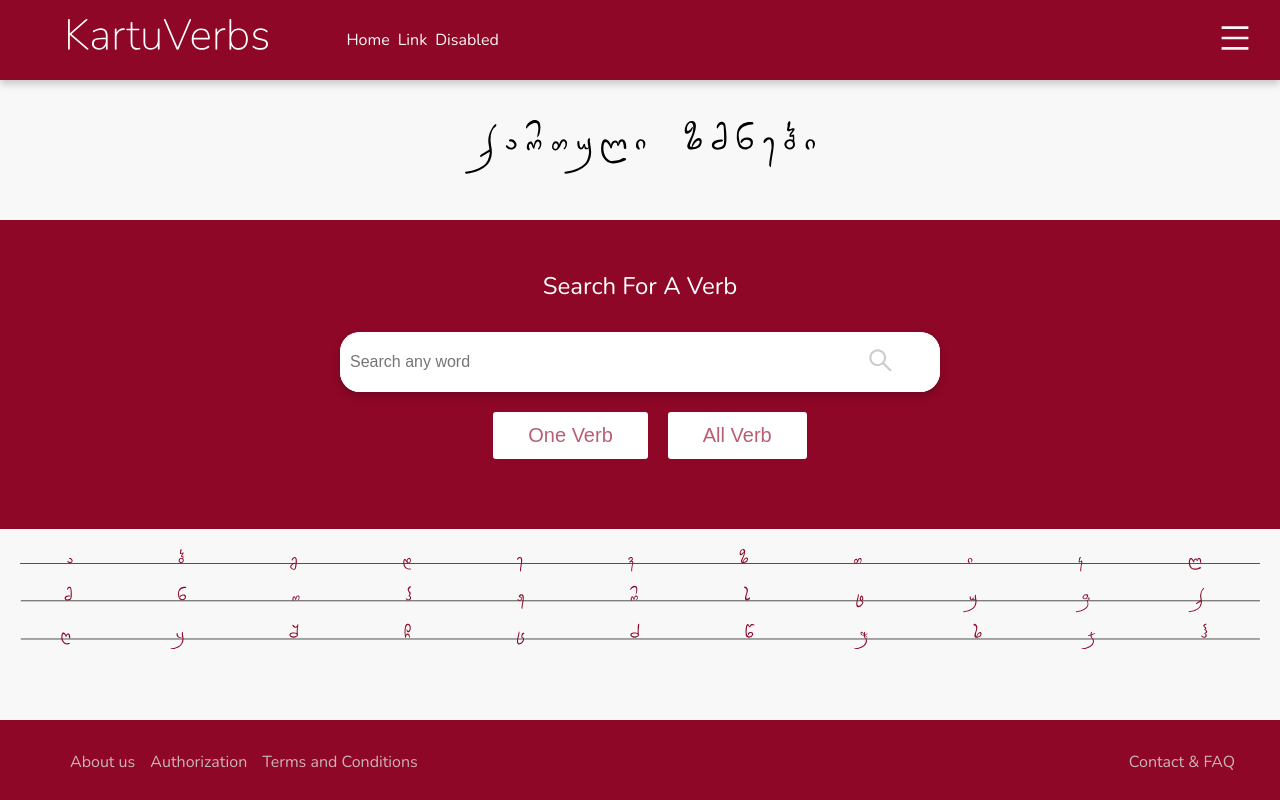
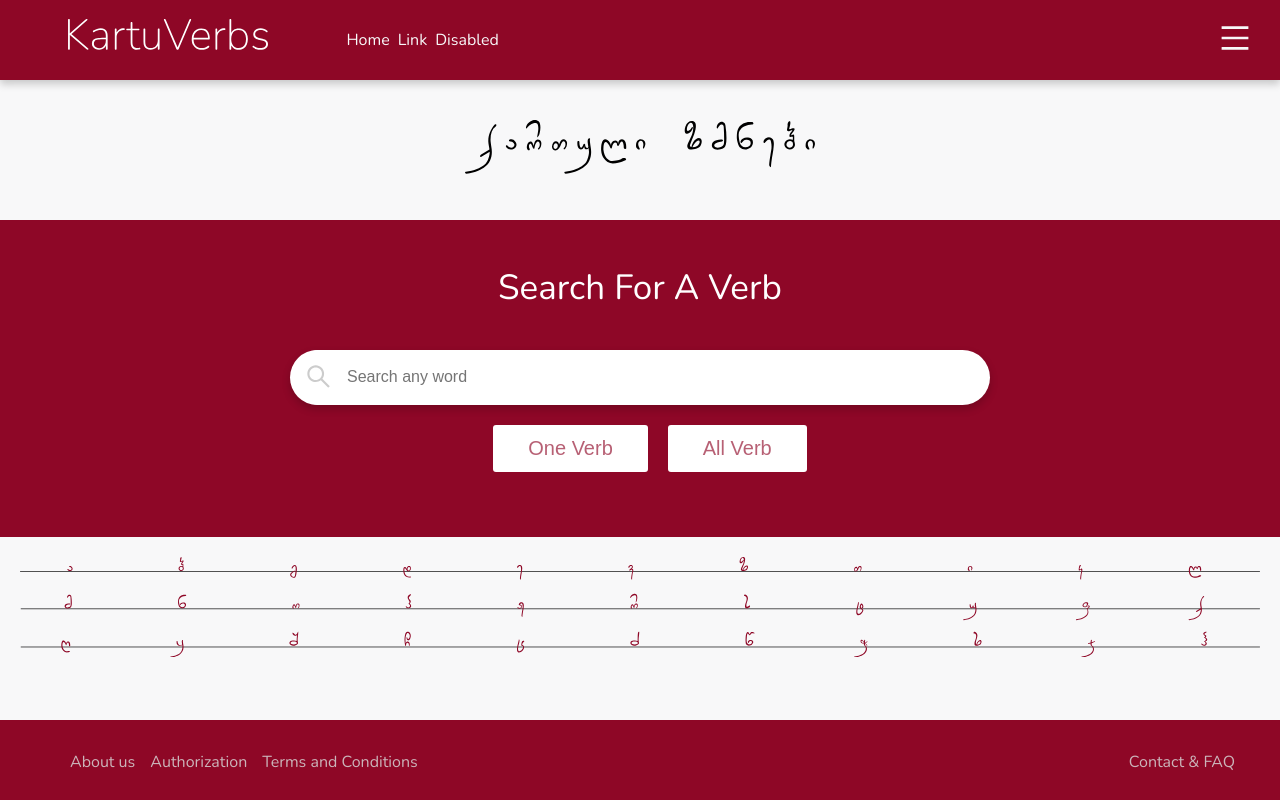
Before and after one commit to Uchaneishvili/kartu-verbs, a React (Create React App) app: page / in a window 1280 px wide. Built offline with nearby package versions, Linux system fonts and the light colour scheme; no server answers.

Commit message:
search design

```diff
--- a/src/components/SearchBar/SearchBar.js
+++ b/src/components/SearchBar/SearchBar.js
@@ -62,6 +62,17 @@ LIMIT 10`;
   return (
     <div className={styles.searchContainer}>
       <Form className={styles.searchForm}>
+        <button
+          onClick={handleSubmit}
+          type="submit"
+          className={styles.searchButton}
+          style={{
+            zIndex: suggestionsOpen ? 102 : 0,
+            position: suggestionsOpen ? "relative" : "initial",
+          }}
+        >
+          <SearchOutlined />
+        </button>
         <input
           id="search"
           name="searchText"
@@ -76,19 +87,6 @@ LIMIT 10`;
             setSuggestionsOpen(true);
           }}
         />
-        <button
-          onClick={handleSubmit}
-          type="submit"
-          className={styles.searchButton}
-          style={{
-            borderTopLeftRadius: "0px",
-            borderBottomLeftRadius: "0px",
-            zIndex: suggestionsOpen ? 102 : 0,
-            position: suggestionsOpen ? "relative" : "initial",
-          }}
-        >
-          <SearchOutlined />
-        </button>
 
         {suggestionsOpen && (
           <SearchSuggestion
--- a/src/components/SearchBar/SearchBar.module.css
+++ b/src/components/SearchBar/SearchBar.module.css
@@ -9,40 +9,39 @@
 }
 
 .searchForm {
-	height: 60px;
-	width: 600px;
+  height: 55px;
+  width: 700px;
   background-color: #fff;
   box-shadow: 0px 4px 8px 0px rgba(0, 0, 0, 0.2);
   align-content: center;
   display: flex;
-	border-radius: 20px;
+  border-radius: 50px;
 }
 
 .searchForm > input {
   height: 100%;
   width: 80%;
   border: none;
-	border-radius: 20px 0 0 20px;
   font-size: 16px;
   box-sizing: border-box;
   padding-left: 10px;
 }
 .searchForm > input:focus {
   outline: none;
-	width: 80%;
+  width: 100%;
 }
 
 .searchButton {
   height: 100%;
-	width: 20%;
   border: none;
   color: #ccc;
   cursor: pointer;
   border: none;
-	border-radius: 20px;
+  border-radius: 50px;
   font-size: 25px;
   cursor: pointer;
   background-color: #fff;
+  margin-left: 10px;
 }
 
 .background {
--- a/src/pages/Mainpage/MainPage.module.css
+++ b/src/pages/Mainpage/MainPage.module.css
@@ -8,8 +8,8 @@
 
 .searchContainer {
   background-color: #8e0727;
-  padding-top: 30px;
-  padding-bottom: 70px;
+  padding-top: 15px;
+  padding-bottom: 65px;
 }
 
 .searchTitleContainer {
@@ -17,6 +17,9 @@
   justify-content: center;
   color: white;
   padding-bottom: 10px;
+}
+.searchTitleContainer > h2 {
+  font-size: 35px;
 }
 
 .buttonContainer {
```
Lines whose indentation alone changed are shown as unchanged.
